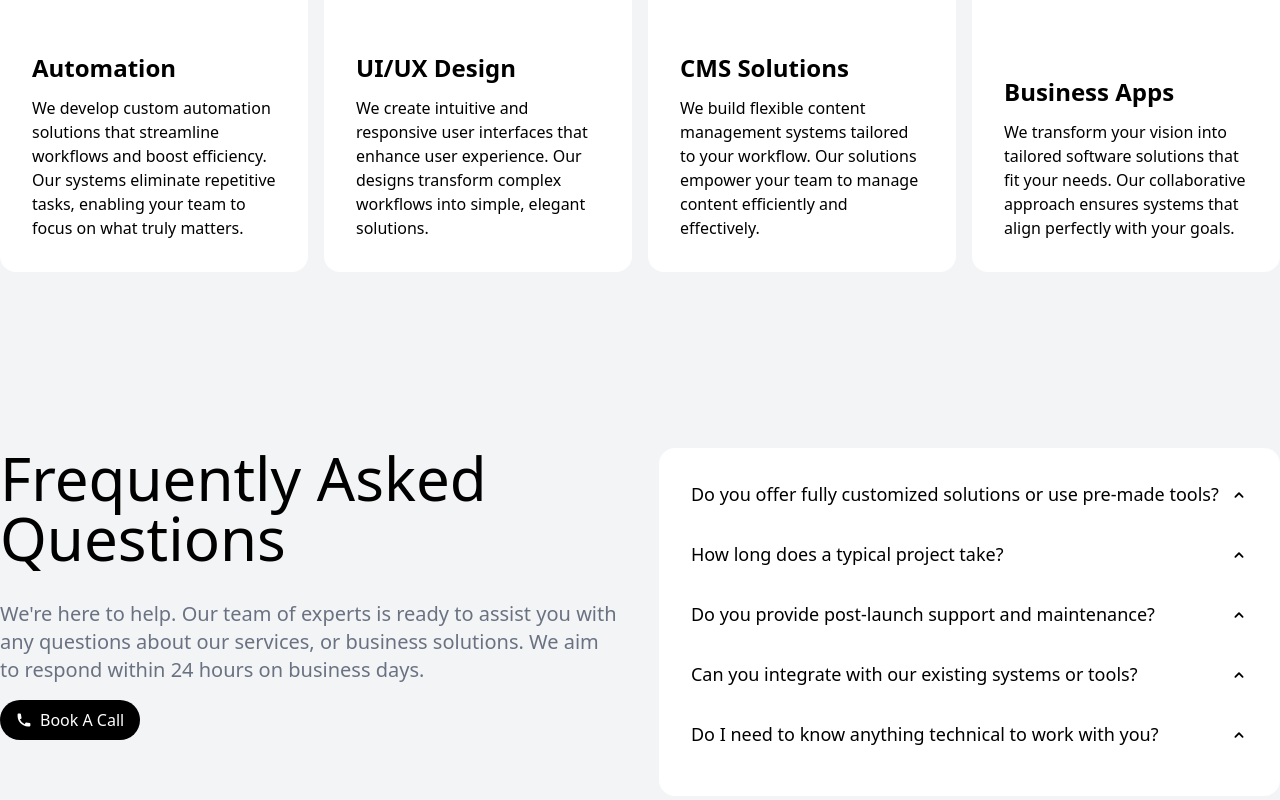
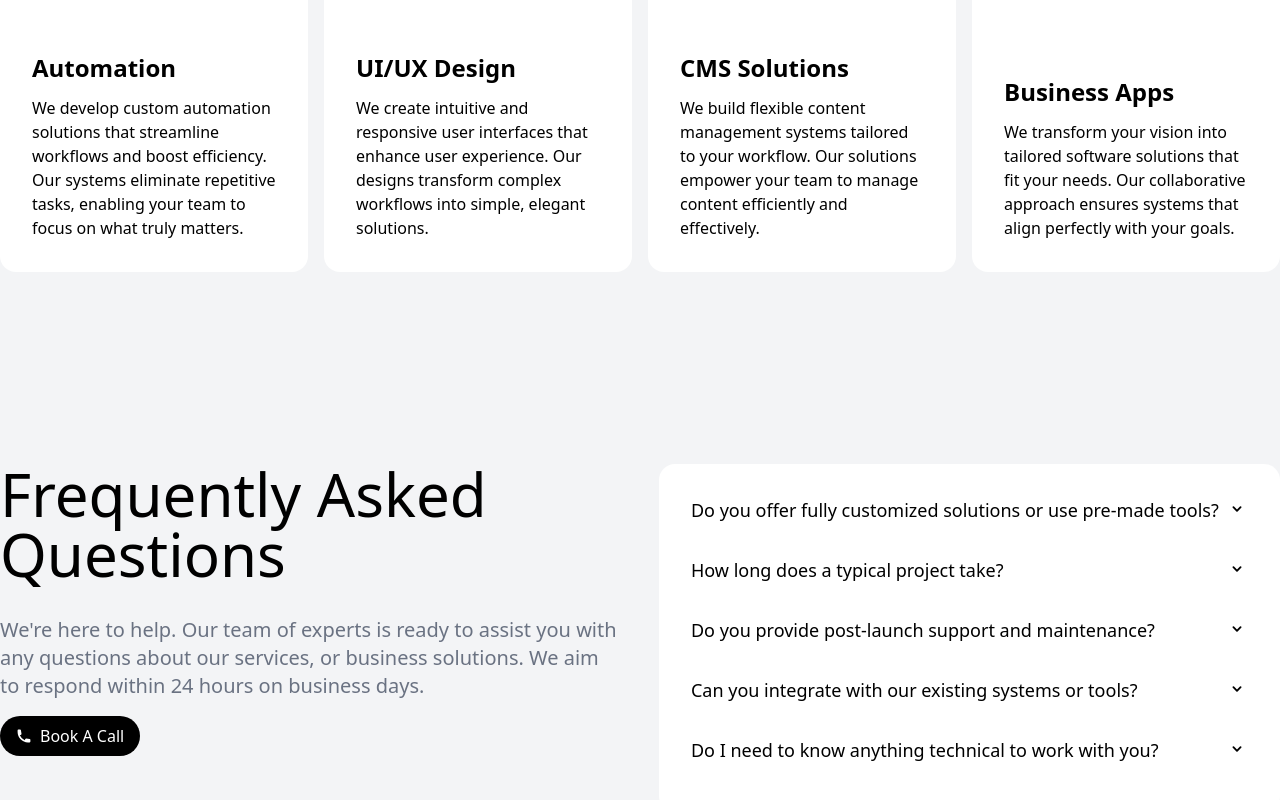
Before and after one commit to cursedxp/automatics.dev, a Next.js app: page / in a window 1280 px wide. Shown: the part 1824-2624 px from the top of the page. Built offline with nearby package versions, Linux system fonts and the light colour scheme; a web font is replaced by a local one.

Commit message:
✨ (faqSection.js): add functionality to toggle FAQ items and display their answers when clicked ♻️ (faqSection.js): refactor FAQ items to be dynamically rendered from an array of objects for better maintainability and scalability

```diff
--- a/app/components/home/faqSection/faqSection.js
+++ b/app/components/home/faqSection/faqSection.js
@@ -4,14 +4,51 @@ import Link from "next/link";
 import { HiChevronDown, HiPhone } from "react-icons/hi";
 import { motion, AnimatePresence } from "framer-motion";
 import { useInView } from "framer-motion";
-import { useRef } from "react";
+import { useRef, useState } from "react";
 
 export default function FaqSection() {
   const ref = useRef(null);
   const isInView = useInView(ref, { once: true, margin: "-100px" });
+  const [openItems, setOpenItems] = useState({});
+
+  const toggleItem = (index) => {
+    setOpenItems((prev) => ({
+      ...prev,
+      [index]: !prev[index],
+    }));
+  };
+
+  const faqItems = [
+    {
+      question:
+        "Do you offer fully customized solutions or use pre-made tools?",
+      answer:
+        "We specialize in fully tailored solutions, but when it makes sense, we integrate proven tools like Contentful, Firebase, or Stripe to speed up delivery and reduce costs—always with your needs in mind.",
+    },
+    {
+      question: "How long does a typical project take?",
+      answer:
+        "Project timelines depend on complexity, but most of our builds range from 2 to 6 weeks. We'll give you a clear timeline after our initial discovery call.",
+    },
+    {
+      question: "Do you provide post-launch support and maintenance?",
+      answer:
+        "Yes. We offer ongoing support plans tailored to your project, including updates, improvements, and troubleshooting—so you're never left on your own.",
+    },
+    {
+      question: "Can you integrate with our existing systems or tools?",
+      answer:
+        "Absolutely. We can integrate with your existing systems or tools, ensuring a seamless transition and smooth operation.",
+    },
+    {
+      question: "Do I need to know anything technical to work with you?",
+      answer:
+        "No, you don't need to be a tech expert. We adapt to your workflow and needs, whether you're technical or not.",
+    },
+  ];
 
   return (
-    <section ref={ref} className="flex w-full gap-10 my-20">
+    <section ref={ref} className="flex w-full gap-10 my-24">
       <motion.div
         className="flex flex-col w-1/2"
         initial={{ opacity: 0, x: -50 }}
@@ -38,18 +75,23 @@ export default function FaqSection() {
         animate={isInView ? { opacity: 1, x: 0 } : { opacity: 0, x: 50 }}
         transition={{ duration: 0.6, ease: "easeOut" }}
       >
-        <details className="pb-4">
-          <summary className="flex items-center justify-between cursor-pointer text-lg font-medium">
-            Do you offer fully customized solutions or use pre-made tools?
+        {faqItems.map((item, index) => (
+          <div key={index} className="pb-4">
+            <div
+              className="flex items-center justify-between cursor-pointer text-lg font-medium"
+              onClick={() => toggleItem(index)}
+            >
+              {item.question}
               <motion.div
-              animate={{ rotate: 180 }}
+                animate={{ rotate: openItems[index] ? 180 : 0 }}
                 transition={{ duration: 0.3 }}
                 className="w-5 h-5"
               >
                 <HiChevronDown />
               </motion.div>
-          </summary>
+            </div>
             <AnimatePresence>
+              {openItems[index] && (
                 <motion.p
                   initial={{ opacity: 0, height: 0 }}
                   animate={{ opacity: 1, height: "auto" }}
@@ -57,111 +99,12 @@ export default function FaqSection() {
                   transition={{ duration: 0.3 }}
                   className="mt-4"
                 >
-              We specialize in fully tailored solutions, but when it makes
-              sense, we integrate proven tools like Contentful, Firebase, or
-              Stripe to speed up delivery and reduce costs—always with your
-              needs in mind.
+                  {item.answer}
                 </motion.p>
+              )}
             </AnimatePresence>
-        </details>
-        <details className="pb-4">
-          <summary className="flex items-center justify-between cursor-pointer text-lg font-medium">
-            How long does a typical project take?
-            <motion.div
-              animate={{ rotate: 180 }}
-              transition={{ duration: 0.3 }}
-              className="w-5 h-5"
-            >
-              <HiChevronDown />
-            </motion.div>
-          </summary>
-          <AnimatePresence>
-            <motion.p
-              initial={{ opacity: 0, height: 0 }}
-              animate={{ opacity: 1, height: "auto" }}
-              exit={{ opacity: 0, height: 0 }}
-              transition={{ duration: 0.3 }}
-              className="mt-4"
-            >
-              Project timelines depend on complexity, but most of our builds
-              range from 2 to 6 weeks. We&apos;ll give you a clear timeline
-              after our initial discovery call.
-            </motion.p>
-          </AnimatePresence>
-        </details>
-        <details className="pb-4">
-          <summary className="flex items-center justify-between cursor-pointer text-lg font-medium">
-            Do you provide post-launch support and maintenance?
-            <motion.div
-              animate={{ rotate: 180 }}
-              transition={{ duration: 0.3 }}
-              className="w-5 h-5"
-            >
-              <HiChevronDown />
-            </motion.div>
-          </summary>
-          <AnimatePresence>
-            <motion.p
-              initial={{ opacity: 0, height: 0 }}
-              animate={{ opacity: 1, height: "auto" }}
-              exit={{ opacity: 0, height: 0 }}
-              transition={{ duration: 0.3 }}
-              className="mt-4"
-            >
-              Yes. We offer ongoing support plans tailored to your project,
-              including updates, improvements, and troubleshooting—so
-              you&apos;re never left on your own.
-            </motion.p>
-          </AnimatePresence>
-        </details>
-        <details className="pb-4">
-          <summary className="flex items-center justify-between cursor-pointer text-lg font-medium">
-            Can you integrate with our existing systems or tools?
-            <motion.div
-              animate={{ rotate: 180 }}
-              transition={{ duration: 0.3 }}
-              className="w-5 h-5"
-            >
-              <HiChevronDown />
-            </motion.div>
-          </summary>
-          <AnimatePresence>
-            <motion.p
-              initial={{ opacity: 0, height: 0 }}
-              animate={{ opacity: 1, height: "auto" }}
-              exit={{ opacity: 0, height: 0 }}
-              transition={{ duration: 0.3 }}
-              className="mt-4"
-            >
-              Absolutely. We can integrate with your existing systems or tools,
-              ensuring a seamless transition and smooth operation.
-            </motion.p>
-          </AnimatePresence>
-        </details>
-        <details className="pb-4">
-          <summary className="flex items-center justify-between cursor-pointer text-lg font-medium">
-            Do I need to know anything technical to work with you?
-            <motion.div
-              animate={{ rotate: 180 }}
-              transition={{ duration: 0.3 }}
-              className="w-5 h-5"
-            >
-              <HiChevronDown />
-            </motion.div>
-          </summary>
-          <AnimatePresence>
-            <motion.p
-              initial={{ opacity: 0, height: 0 }}
-              animate={{ opacity: 1, height: "auto" }}
-              exit={{ opacity: 0, height: 0 }}
-              transition={{ duration: 0.3 }}
-              className="mt-4"
-            >
-              No, you don&apos;t need to be a tech expert. We adapt to your
-              workflow and needs, whether you&apos;re technical or not.
-            </motion.p>
-          </AnimatePresence>
-        </details>
+          </div>
+        ))}
       </motion.div>
     </section>
   );
```
Lines whose indentation alone changed are shown as unchanged.
